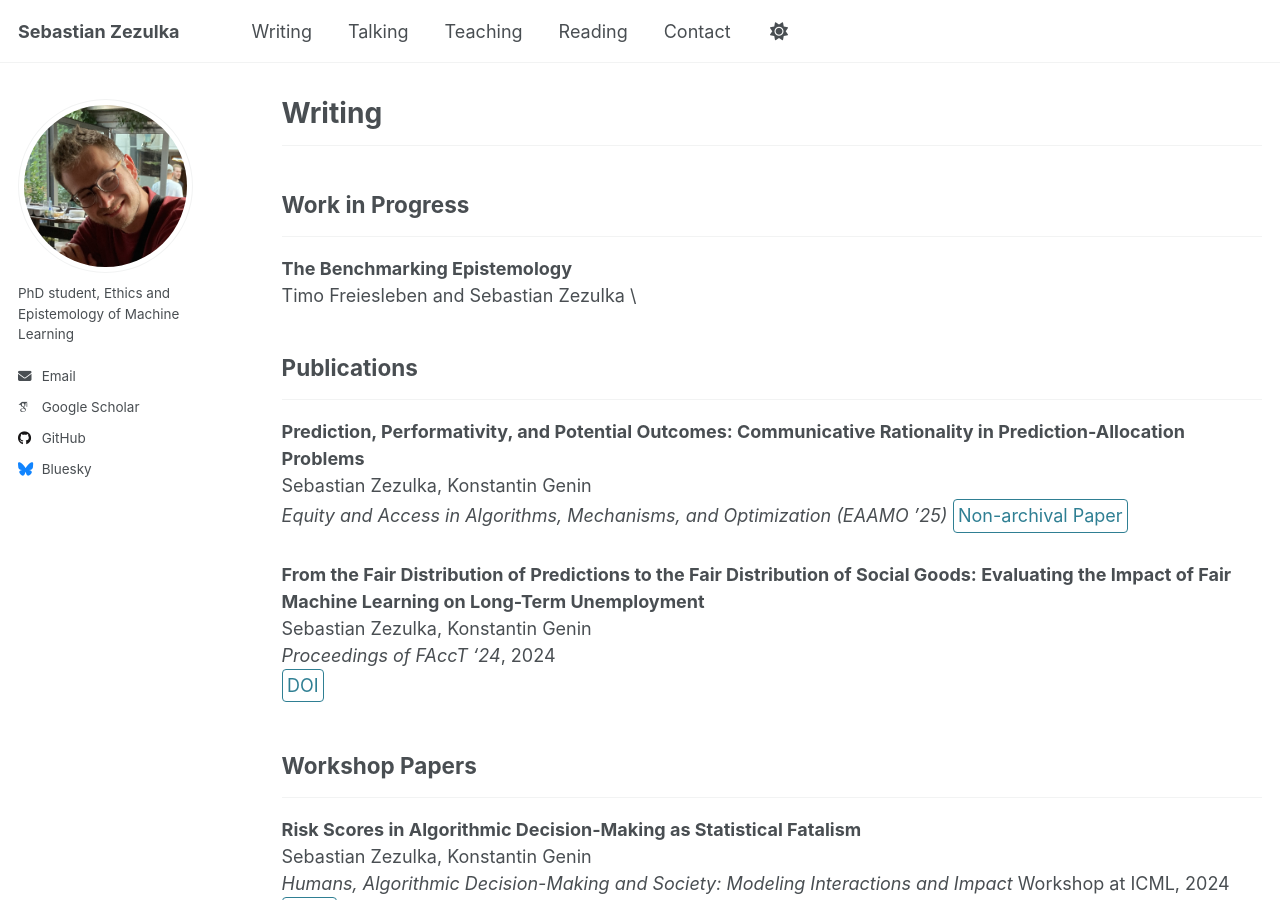
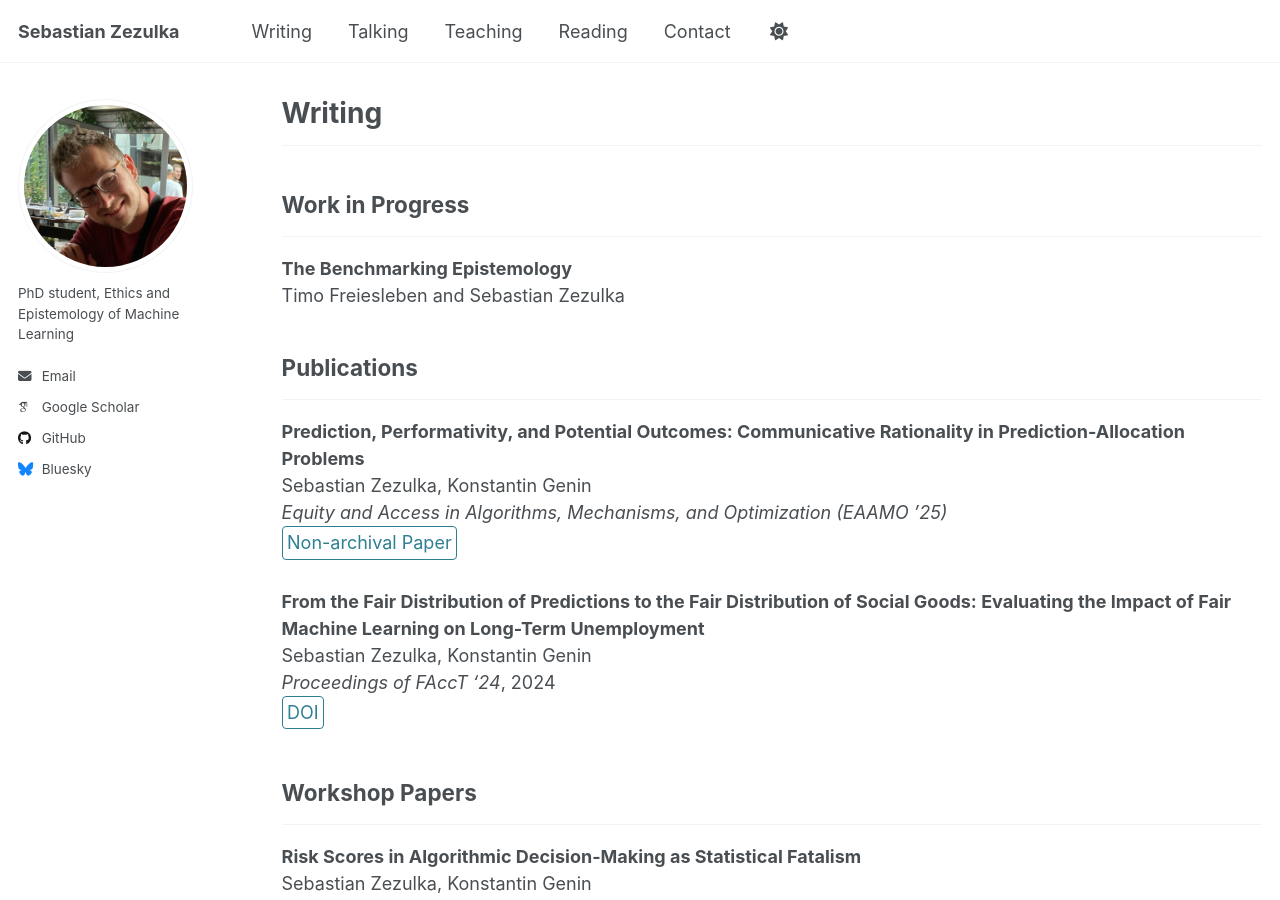
Before and after one commit to sezezulka/sezezulka.github.io, a Jekyll site: the page built from _pages/writing.md, in a window 1280 px wide and 900 px high. Built offline with Jekyll 4.4.1, drawn with Linux system fonts in a browser that asks for light colours; some web fonts are replaced; a script that is not in the unit is left out.

```diff
--- a/_pages/writing.md
+++ b/_pages/writing.md
@@ -10,13 +10,13 @@ permalink: /writing/
 ## Work in Progress
 ---
 **The Benchmarking Epistemology** \
-Timo Freiesleben and Sebastian Zezulka \
+Timo Freiesleben and Sebastian Zezulka
 
 ## Publications
 ---
 **Prediction, Performativity, and Potential Outcomes: Communicative Rationality in Prediction-Allocation Problems** \
 Sebastian Zezulka, Konstantin Genin \
-*Equity and Access in Algorithms, Mechanisms, and Optimization (EAAMO ’25)*
+*Equity and Access in Algorithms, Mechanisms, and Optimization (EAAMO ’25)* \
 [Non-archival Paper](https://conference.eaamo.org/conference_information/accepted_papers/papers/prediction_performativity_and_potential_outcomes.pdf){: .btn--research}{:target="_blank"}
 
 **From the Fair Distribution of Predictions to the Fair Distribution of Social Goods: Evaluating the Impact of Fair Machine Learning on Long-Term Unemployment** \
```
